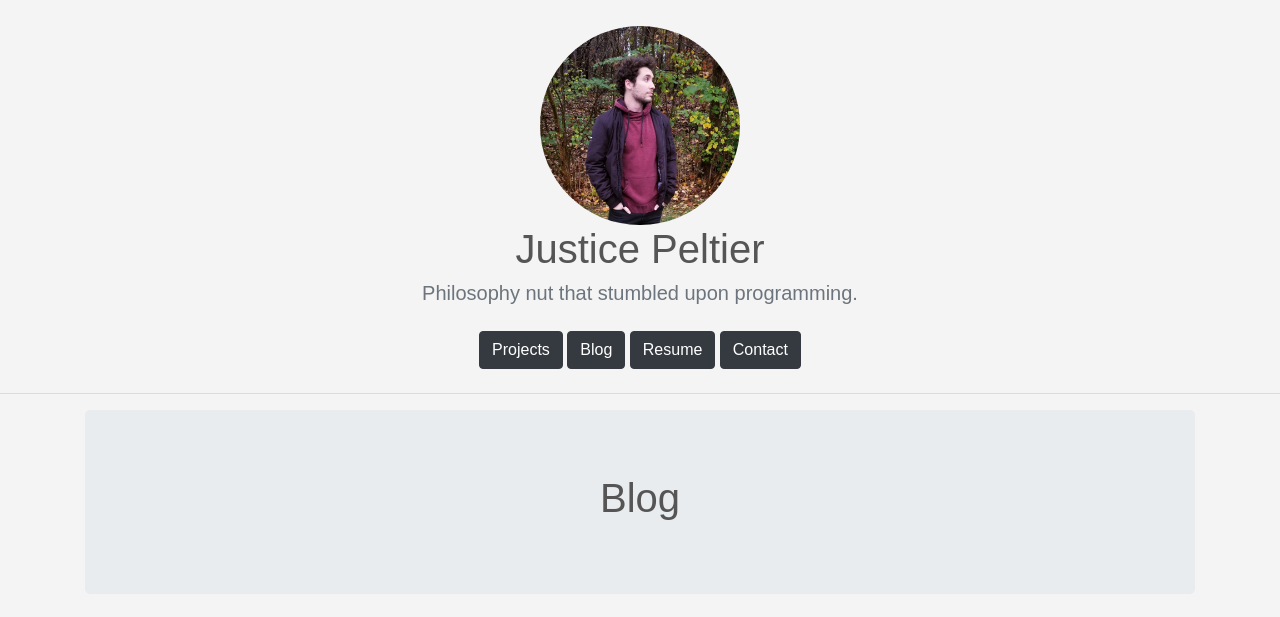
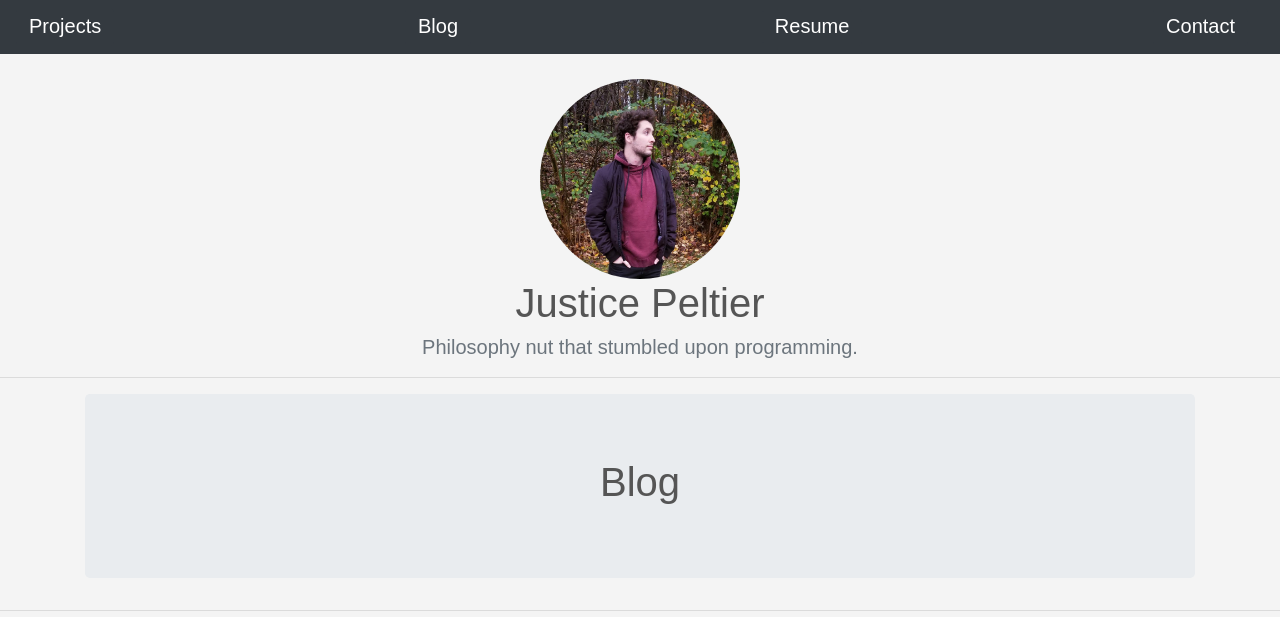
Before and after one commit to justice-rage/personal-website-roughdraft, a Django app: page /blog/ in a window 1280 px wide. Shown: the top 617 px of the page. Run offline with Django 3.2, Linux system fonts and the light colour scheme; data that the repository does not hold is empty; parts of the project's set-up code (start-up, migrations or seed data) failed here and were passed over.

Commit message:
Added navbar
Navbar contains the following buttons:  Projects, Blog, Resume, Contact

```diff
--- a/django-project/templates/base.html
+++ b/django-project/templates/base.html
@@ -13,6 +13,14 @@
 
     <meta name="viewport" content="width=device-width, initial-scale=1.0">
 
+    <nav class="navbar navbar-dark bg-dark">
+      <!-- Navbar content -->
+      <a class="navbar-brand btn btn-dark" href="{% url 'projects:all_projects' %}">Projects</a>
+      <a class="navbar-brand btn btn-dark" href="{% url 'blog:blog_index' %}">Blog</a>
+      <a class="navbar-brand btn btn-dark" href="#">Resume</a>
+      <a class="navbar-brand btn btn-dark" href="#">Contact</a>
+    </nav>
+
 </head>
 
 <br>
@@ -26,12 +34,6 @@
       <!--//Profile Picture-->
     <h1>Justice Peltier</h1>
     <p class="lead text-muted">Philosophy nut that stumbled upon programming.</p>
-    <p>
-      <a href="{% url 'projects:all_projects' %}" class="btn btn-dark my-2">Projects</a>
-      <a href="{% url 'blog:blog_index' %}" class="btn btn-dark my-2">Blog</a>
-      <a href="#" class="btn btn-dark my-2">Resume</a>
-      <a href="#" class="btn btn-dark my-2">Contact</a>
-    </p>
     <!--Insert Programming Symbols Here-->
     <!--//Insert Programming Symbols Here-->
   </div>
--- a/django-project/templates/projects/projects_index.html
+++ b/django-project/templates/projects/projects_index.html
@@ -9,7 +9,7 @@
         <h1 class="text-center">Projects</h1>
         <div class="row">
         {% for project in projects %}
-            <div class="col-md-4 border">
+            <div class="col-md-4">
                 <div class="card mb-2 mt-2">
                     <img class="card-img-top" src="{% static project.image %}" alt="{{ project.description }}">
                     <div class="card-body">
```
